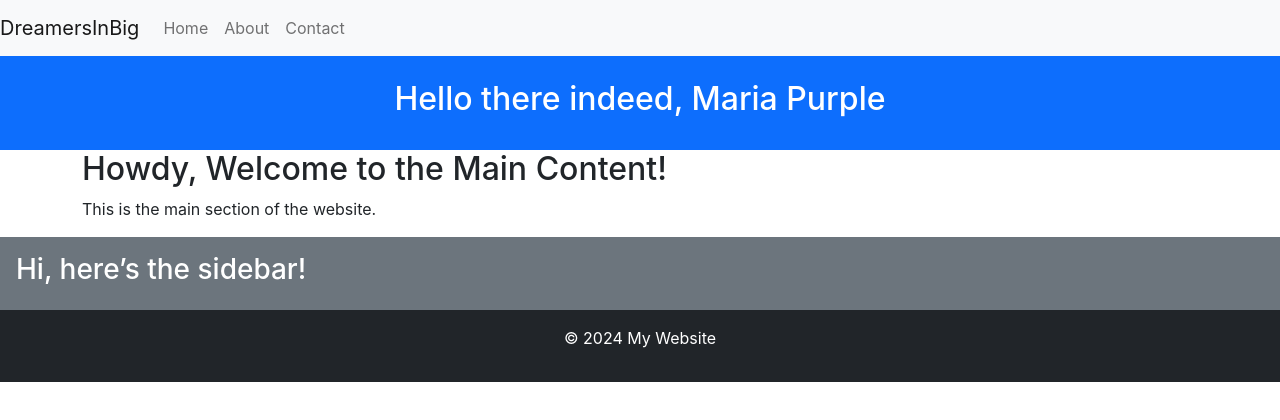
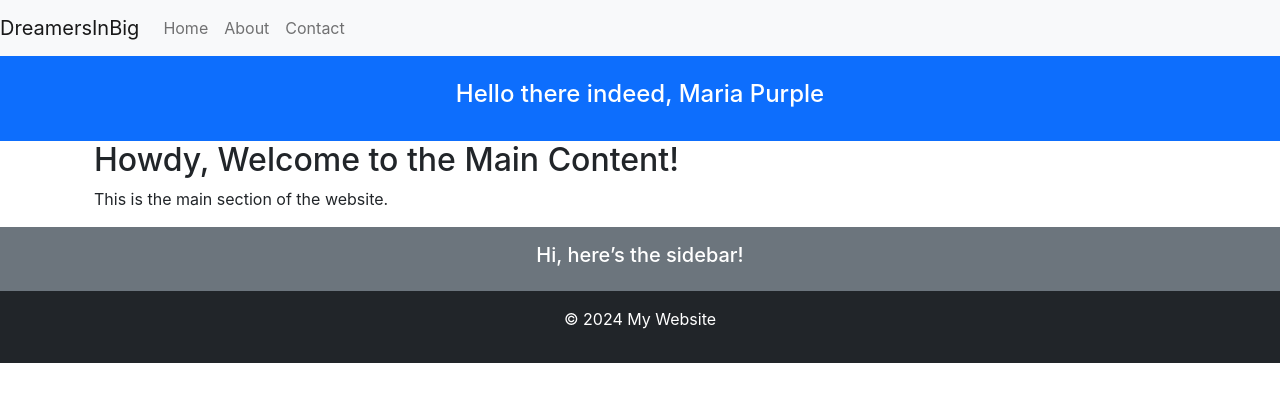
Before and after one commit to mlestrella843/React_Meta, a React (Create React App) app in the folder firstapp/: page / in a window 1280 px wide. Shown: the top 420 px of the page. Built offline with nearby package versions, Linux system fonts and the light colour scheme.

Commit message:
Structuring

```diff
--- a/firstapp/src/App.js
+++ b/firstapp/src/App.js
@@ -15,10 +15,12 @@ import Footer from "./components/Footer";
 function App() {
     // return <ParentComponent />
     return (
-        <div>
+        <div >
              <Nav />
              <Header name="Maria" color="Purple" />
-             <Main greet="Howdy" />
+             <div className="container">
+                <Main greet="Howdy" />
+             </div>
              <Sidebar greet="Hi" />
              <Footer />
         </div>
--- a/firstapp/src/components/Header.js
+++ b/firstapp/src/components/Header.js
@@ -5,7 +5,7 @@ function Header(props){
 
     return (
         <header className="bg-primary text-white text-center py-4">
-            <h2>Hello there indeed, {props.name} {props.color} </h2>
+            <h4>Hello there indeed, {props.name} {props.color} </h4>
         </header>
     )
 }
--- a/firstapp/src/components/Sidebar.js
+++ b/firstapp/src/components/Sidebar.js
@@ -4,8 +4,8 @@ function Sidebar(props){
     console.log(props);
 
     return (
-        <aside className="bg-secondary text-white p-3">
-            <h3>{props.greet}, here’s the sidebar!</h3>
+        <aside className="bg-secondary text-white p-3 text-center">
+            <h5>{props.greet}, here’s the sidebar!</h5>
         </aside>
     );
 
```
